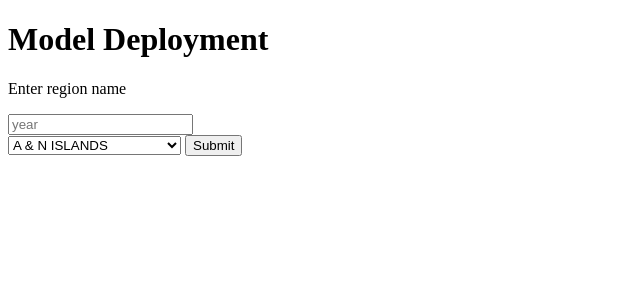
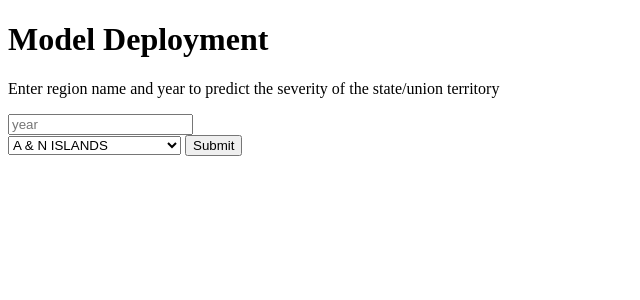
Before and after one commit to vcaf/Crimes-Againt-Women, a Flask app: page / in a window 1280 px wide. Shown: the top 300 px of the page, without its empty margins (0-640 px from the left). Run offline with Flask 2, Linux system fonts and the light colour scheme.

Commit message:
Update index.html

```diff
--- a/templates/index.html
+++ b/templates/index.html
@@ -5,12 +5,22 @@
     <meta http-equiv="X-UA-Compatible" content="IE=edge" />
     <meta name="viewport" content="width=device-width, initial-scale=1.0" />
     <title>Model Deployment</title>
+
+    <script>
+        function validateForm() {
+          var x = document.forms["myForm"]["year"].value;
+          if (x == "" || x == null) {
+            alert("Year must be filled out");
+            return false;
+          }
+        }
+    </script>
   </head>
   <body>
     <h1>Model Deployment</h1>
-    <p>Enter region name</p>
+    <p>Enter region name and year to predict the severity of the state/union territory</p>
 
-    <form action="/sub" method="POST">
+    <form name="myForm" action="/sub" onsubmit="return validateForm()" method="POST" required>
       <input type="number" name="year" placeholder="year" />
       <br />
       <select name="region_name_drop_down">
@@ -49,7 +59,7 @@
         <option value="UTTARAKHAND">UTTARAKHAND</option>
         <option value="WEST BENGAL">WEST BENGAL</option>
       </select>
-      <input type="submit" />
+      <input type="submit" value="Submit">
     </form>
   </body>
 </html>
```
